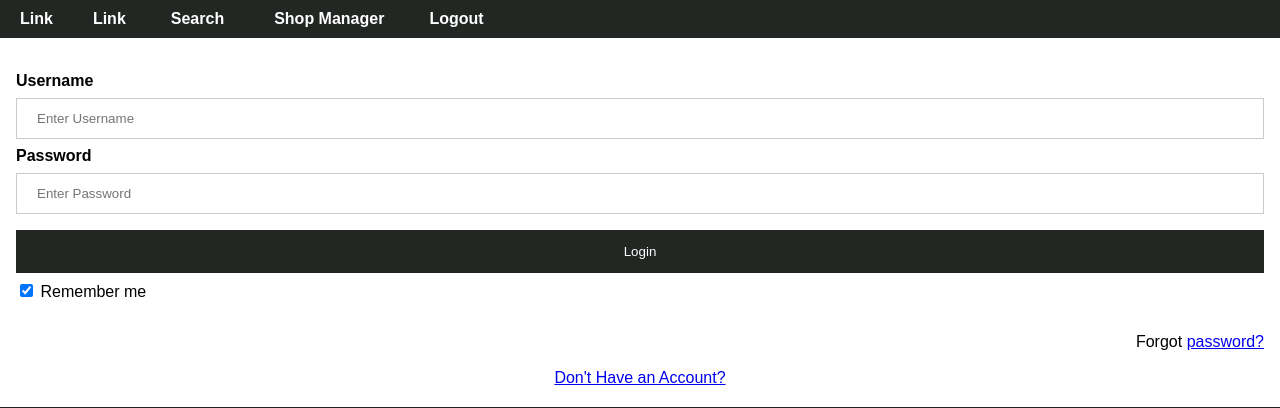
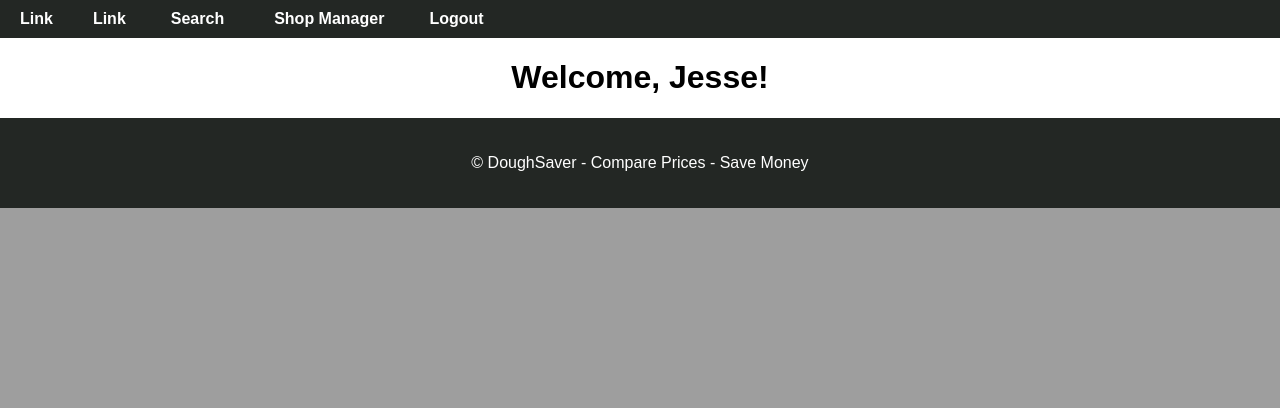
Before and after one commit to odian001/test, a Django app: page /index/ in a window 1280 px wide. Shown: the part 960-1368 px from the top of the page. After the commit the page ends 1168 px from the top, so only its background shows below. Run offline with Django 4.2, Linux system fonts and the light colour scheme; a user stored in the database is signed in; data comes from the database, SQL or seed files in the repository.

Commit message:
Update index.html
The login prompts will no longer show up when a user is already logged in.

```diff
--- a/DoughSaver/doughsaverapp/templates/index.html
+++ b/DoughSaver/doughsaverapp/templates/index.html
@@ -2,9 +2,19 @@
 
 {% block content %}
 
+  {% if user.is_authenticated %}
+    <!-- Welcome message for logged-in users -->
+	<center>
+    <div class="welcome-message">
+      <h1>Welcome, {{ user.username }}!</h1>
+      <!-- Add any other welcome content here -->
+    </div>
+	</center>
+  {% else %}
+    <!-- Login form for non-logged-in users -->
     <form action="" method="post">
 
-    <!--Cross Site Request Forgery Cookie-->
+      <!-- Cross Site Request Forgery Cookie -->
       {% csrf_token %}
 
       <div class="LoginContainer">
@@ -28,15 +38,16 @@
         </label>
       </div>
 
-    <div class="LoginContainer" >
+      <div class="LoginContainer">
         <span class="psw">Forgot <a href="#">password?</a></span>
       </div>
 
-   <!-- HyperLink Place Holder to switch html-->
+      <!-- Hyperlink placeholder to switch HTML -->
       <div class="signUp">
         <a href="/accountcreation">Don't Have an Account?</a>
       </div>
 
     </form>
+  {% endif %}
 
 {% endblock %}
```
Lines whose indentation alone changed are shown as unchanged.
